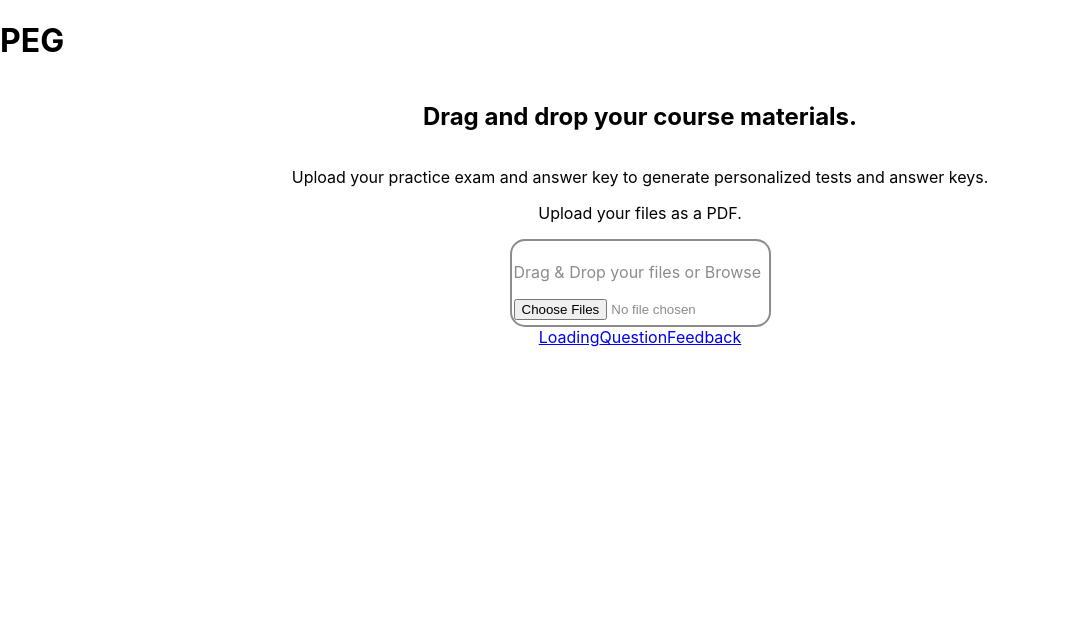
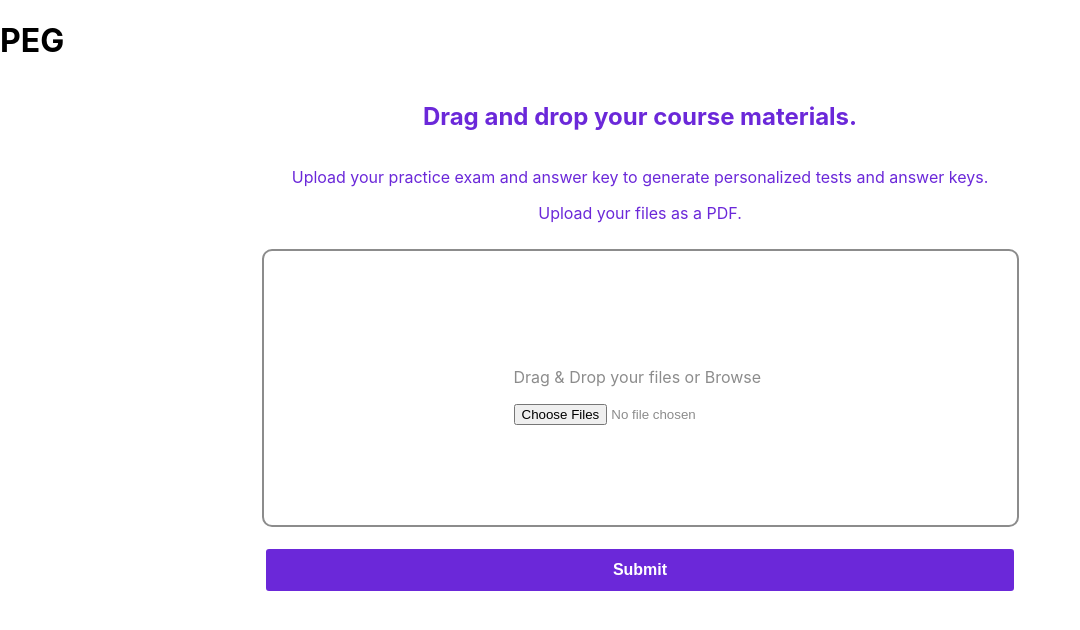
Before and after one commit to kcdevdes/Peg, a React (Create React App) app in the folder frontend/: page / in a window 1280 px wide. Shown: the top 630 px of the page, without its empty margins (0-1080 px from the left). Built offline with nearby package versions, Linux system fonts and the light colour scheme.

Commit message:
Index.js and index.css updates
-added animations
-added fetch requests
-styled the website to be more complete

```diff
--- a/frontend/src/page/Index/Index.js
+++ b/frontend/src/page/Index/Index.js
@@ -60,9 +60,34 @@ function Index() {
     console.log('Selected or dropped files:', filesArray);
   };
 
+  const uploadFiles = async () => {
+    const formData = new FormData();
+
+    files.forEach((file) =>{
+      formData.append('files[]', file); // ***** SERVER SIDE KEY *****
+
+    });
+
+    try {
+      const response = await fetch('https://your-server.com/upload',{
+        method: 'POST',
+        body: formData,
+      });
+      if (response.ok){
+        const data = await response.json();
+        console.log('Files uploaded successfully:', data);
+      } else {
+        console.error('File failed to uploaded', response.statusText);
+      }
+    } catch(error){
+      console.error('Network error:', error)
+    }
+  };
+
   return (
     <div className="main">
       <h1>PEG</h1>
+        <div>
           <div className="container-1">
             <h2>Drag and drop your course materials.</h2>
             <div className="container-3">
@@ -82,18 +107,21 @@ function Index() {
               />
             </form>
           </div>
+          <button className="submit-button" onClick={uploadFiles}>Submit</button>
+        </div>
 
 
-        {/* Test Buttons Below */}
+
+        {/* Test Buttons Below
         <div>
           <Link to={'/loading'}>Loading</Link>
           <Link to={'/question'}>Question</Link>
           <Link to={'/feedback'}>Feedback</Link>
-        </div>
+        </div>*/}
       </div>
 
       {/* Display selected or dropped files */}
-      <div>
+      <div className="dropped-files">
         {files.length > 0 && (
           <ul>
             {files.map((file, index) => (
@@ -102,6 +130,7 @@ function Index() {
           </ul>
         )}
       </div>
+
     </div>
   );
 }
--- a/frontend/src/page/Index/index.css
+++ b/frontend/src/page/Index/index.css
@@ -1,19 +1,51 @@
 body{
-    /*background-color:#4827a5; */
-}
-.main{
+    background-color:white;
 }
 .container-1{
     display: flex;
     flex-direction:column;
     align-items:center;
+    color: #6b28d9;
 }
 .container-2{
+    display: flex;
     border: 2px solid #8c8c8c;
-    border-radius:15px;
-    color:#8c8c8c;
-    padding:5px 2px;
+    border-radius:10px;
+    color: #8c8c8c;
+    padding:100px 250px;
+    margin: 10px 0px;
 }
 .container-3{
     text-align:center;
 }
+
+.dropped-files {
+    display: flex;
+    flex-direction: column;
+    align-items: center;
+    justify-content: center;
+    color: white;
+}
+
+.submit-button {
+    background-color: #6b28d9;
+    color: #ffffff;
+    border: none;
+    padding: 12px 0;
+    width:47rem; /* Makes the button span the width of the container */
+    border-radius: 5px;
+    font-size: 1rem;
+    cursor: pointer;
+    margin-top: 10px;
+    font-weight: bold;
+    transition:background-color 0.3s ease, color 0.3s ease;
+    border-width:2px;
+    border-style:solid;
+  }
+  .submit-button:hover{
+    background-color:#ffffff;
+    color:#6b28d9;
+    border-width:2px;
+    border-style:solid;
+    border-color:#8c8c8c;
+  }
```
Lines whose indentation alone changed are shown as unchanged.
